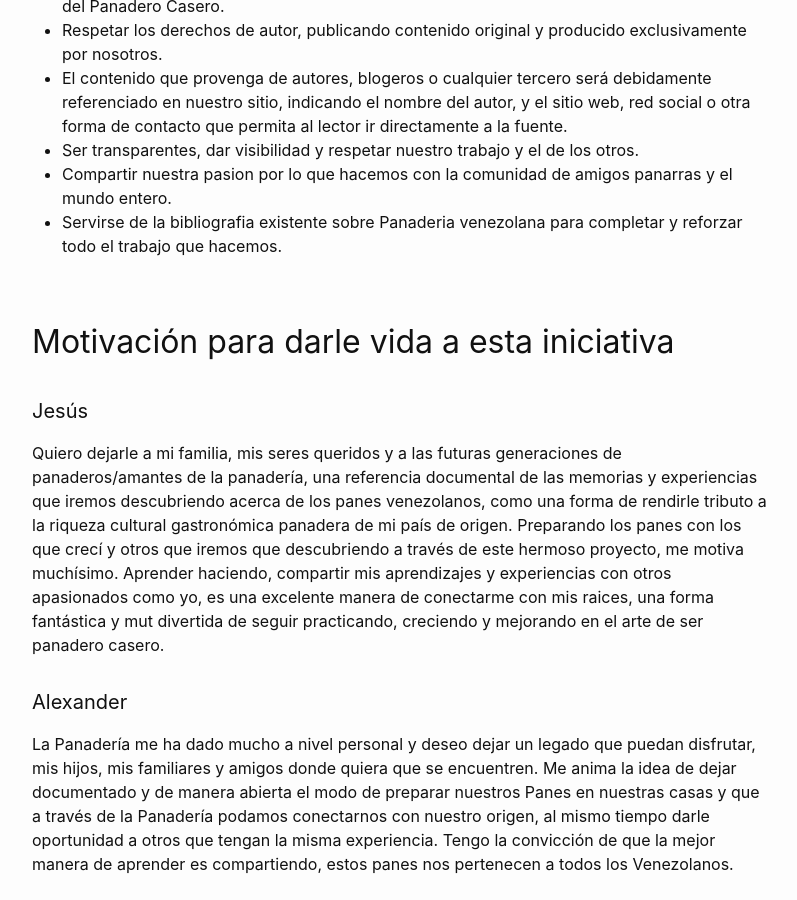
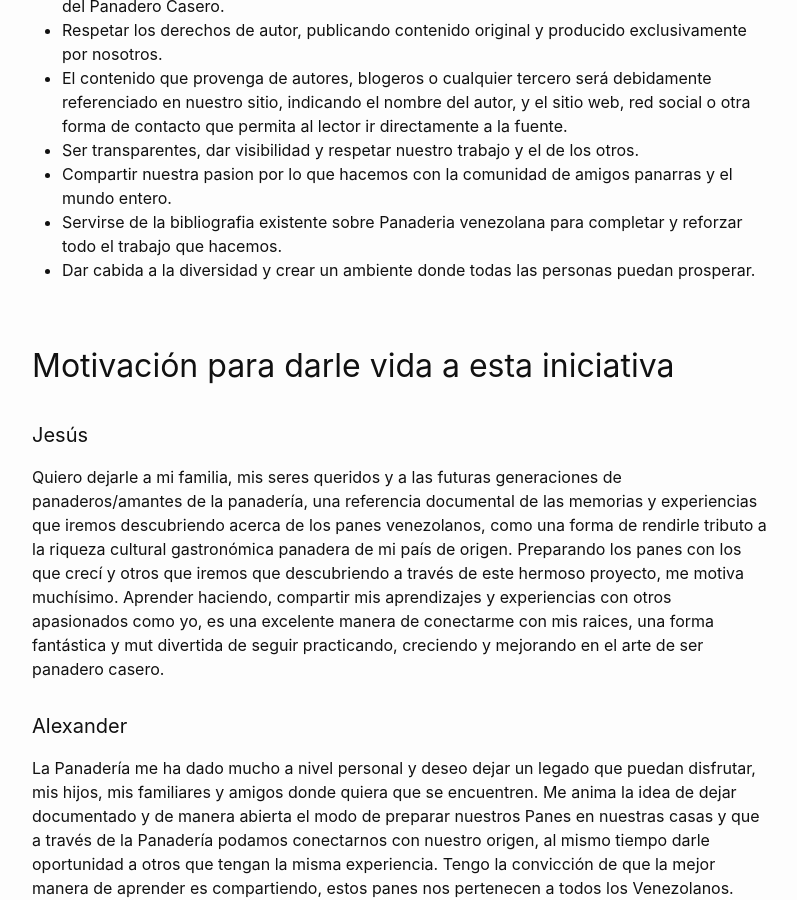
Before and after one commit to mapadepanesvenezolanos/mapadepanesvenezolanos.github.io, a Jekyll site: the page built from about.markdown, in a window 1280 px wide and 900 px high, scrolled down 1145 px. Shown: the whole window, without its empty margins (238-1035 px from the left). Built offline with Jekyll 4.4.1, drawn with Linux system fonts in a browser that asks for light colours.

Commit message:
Incluir el principio de diversidad

```diff
--- a/about.markdown
+++ b/about.markdown
@@ -27,6 +27,7 @@ Ser una referencia y fuente de divulgación sobre las técnicas, fórmulas y pro
 - Ser transparentes, dar visibilidad y respetar nuestro trabajo y el de los otros.
 - Compartir nuestra pasion por lo que hacemos con la comunidad de amigos panarras y el mundo entero.
 - Servirse de la bibliografia existente sobre Panaderia venezolana para completar y reforzar todo el trabajo que hacemos.
+- Dar cabida a la diversidad y crear un ambiente donde todas las personas puedan prosperar.
 
 ## Motivación para darle vida a esta iniciativa
 #### Jesús
```
